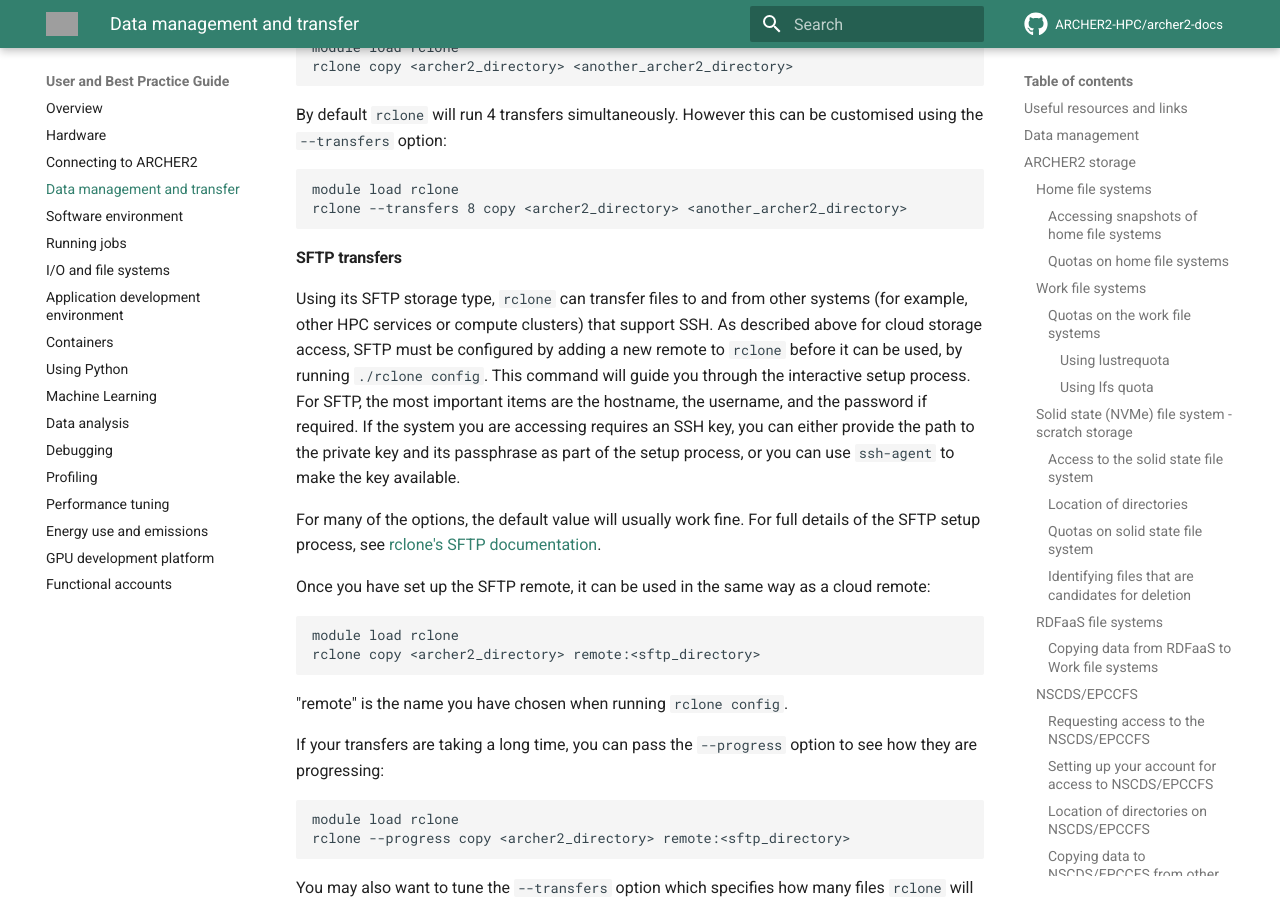
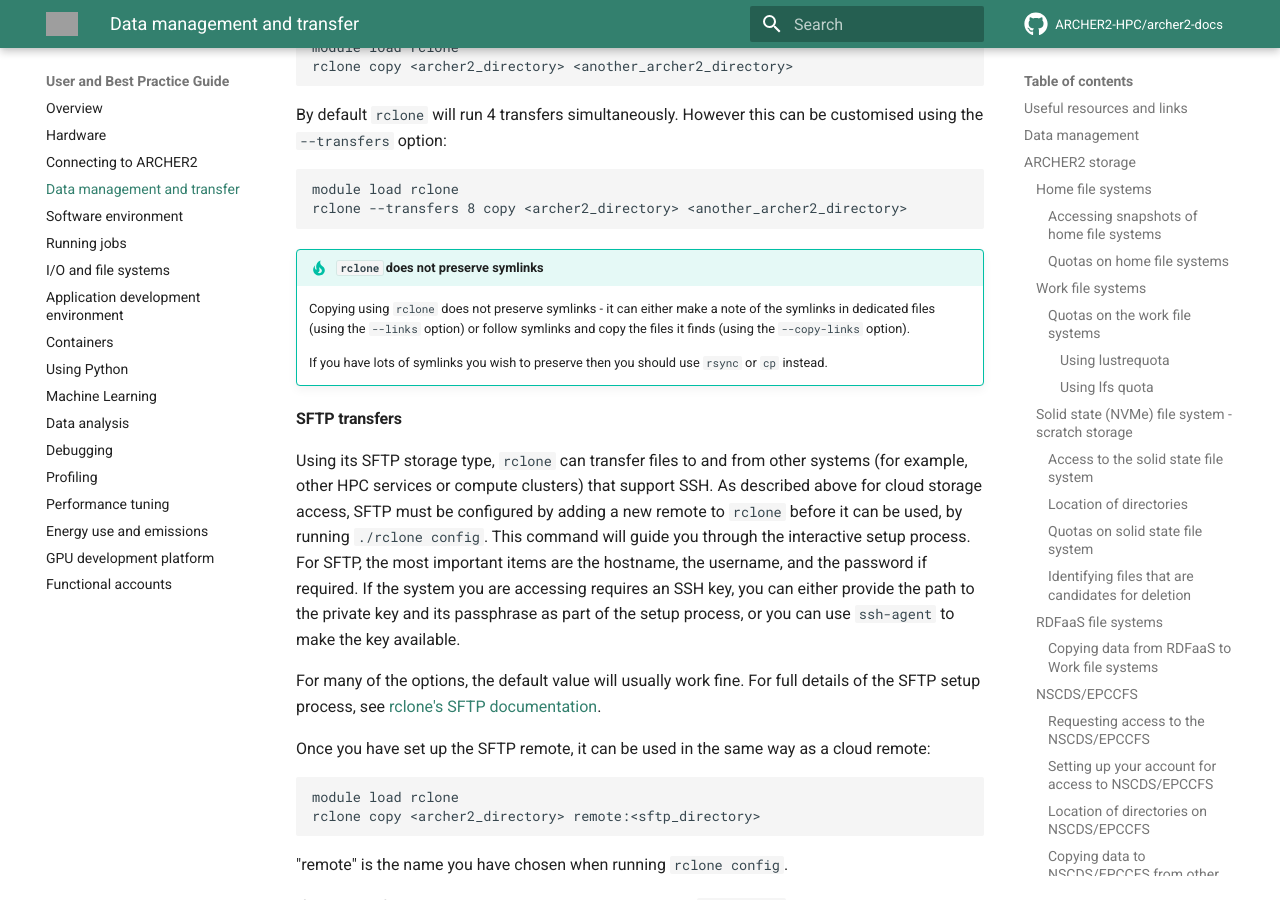
Before and after one commit to ARCHER2-HPC/archer2-docs, an MkDocs documentation site: the page built from docs/user-guide/data.md, in a window 1280 px wide and 900 px high, scrolled down 23234 px. Built offline with MkDocs 1.6.1 and Material for MkDocs 9.7.7, drawn with Linux system fonts in a browser that asks for light colours; comment, search, counter and statistics services are not loaded; grey boxes are pictures that could not be loaded.

Commit message:
Adds note on symlinks

````diff
--- a/docs/user-guide/data.md
+++ b/docs/user-guide/data.md
@@ -1051,6 +1051,15 @@
 rclone --transfers 8 copy <archer2_directory> <another_archer2_directory>
 ```
 
+!!! tip "`rclone` does not preserve symlinks"
+    Copying using `rclone` does not preserve symlinks - it can either make
+    a note of the symlinks in dedicated files (using the `--links` option)
+    or follow symlinks and copy the files it finds (using the `--copy-links`
+    option).
+
+    If you have lots of symlinks you wish to preserve then you should use
+    `rsync` or `cp` instead.
+
 #### SFTP transfers
 
 Using its SFTP storage type, `rclone` can transfer files to and from other
````
